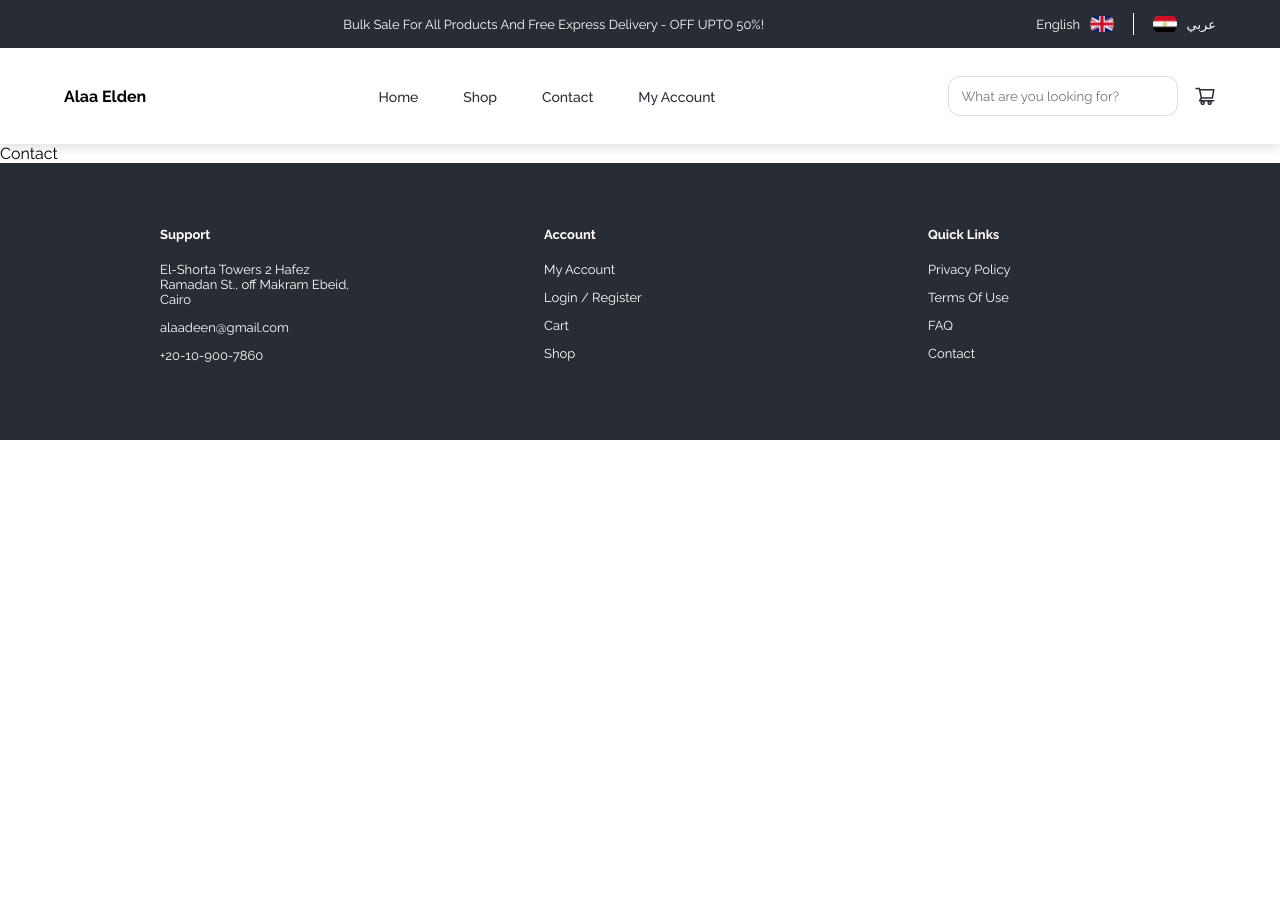
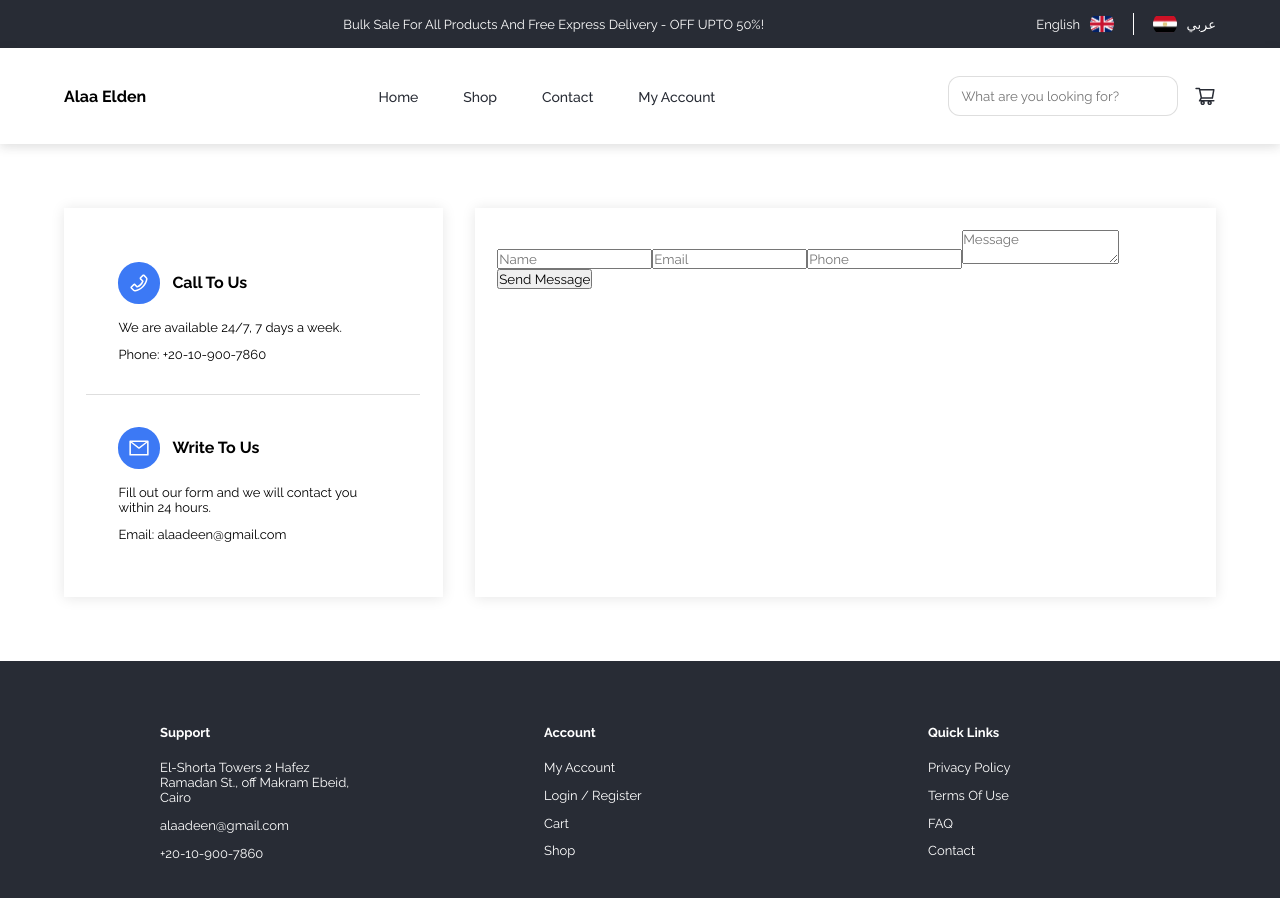
Before and after one commit to bilalbinyaar/alaa-elden-store, a React (Create React App) app: page /contact in a window 1280 px wide. Shown: the top 898 px of the page. Before the commit the page ends 800 px from the top, so only its background shows below. Built offline with nearby package versions, Linux system fonts and the light colour scheme.

Commit message:
Contact Page Left

```diff
--- a/src/index.css
+++ b/src/index.css
@@ -640,3 +640,63 @@ p {
   margin-left: 0.4rem;
   color: var(--optional-color);
 }
+
+/* CONTACT CSS */
+.contact .container {
+  padding: 4rem 0rem;
+}
+
+.contact-wrapper {
+  display: flex;
+  justify-content: space-between;
+  width: 100%;
+}
+
+.contact-left {
+  width: 50%;
+  padding: 1.4rem;
+  box-shadow: 0px 1px 13px 0px rgba(0, 0, 0, 0.1);
+}
+
+.contact-right {
+  width: 100%;
+  padding: 1.4rem;
+  box-shadow: 0px 1px 13px 0px rgba(0, 0, 0, 0.1);
+  margin-left: 2rem;
+}
+
+.contact-left-content {
+  padding: 2rem;
+}
+
+.contact-left-content p {
+  margin-top: 0.8rem;
+}
+
+.contact-icon {
+  display: flex;
+  align-items: center;
+  margin-bottom: 1rem;
+}
+
+.contact-icon h2 {
+  margin-left: 0.8rem;
+}
+
+.icon-inner {
+  padding: 0.6rem;
+  background-color: var(--optional-color);
+  border-radius: 50%;
+  display: flex;
+  justify-content: center;
+  align-items: center;
+}
+
+.icon-inner svg {
+  font-size: 22px;
+  color: var(--white-color);
+}
+
+.border-top-contact {
+  border-top: 1px solid #2b2b2b27;
+}
--- a/src/screens/Contact.js
+++ b/src/screens/Contact.js
@@ -1,7 +1,46 @@
 import React from 'react';
+import { AiOutlinePhone, AiOutlineMail } from 'react-icons/ai';
 
 const Contact = () => {
-  return <div>Contact</div>;
+  return (
+    <div className="contact">
+      <div className="container">
+        <div className="contact-wrapper">
+          <div className="contact-left">
+            <div className="contact-left-content">
+              <div className="contact-icon">
+                <div className="icon-inner">
+                  <AiOutlinePhone />
+                </div>
+                <h2>Call To Us</h2>
+              </div>
+              <p>We are available 24/7, 7 days a week.</p>
+              <p>Phone: +20-10-900-7860</p>
+            </div>
+            <div className="contact-left-content border-top-contact">
+              <div className="contact-icon">
+                <div className="icon-inner">
+                  <AiOutlineMail />
+                </div>
+                <h2>Write To Us</h2>
+              </div>
+              <p>Fill out our form and we will contact you within 24 hours.</p>
+              <p>Email: alaadeen@gmail.com</p>
+            </div>
+          </div>
+          <div className="contact-right">
+            <form className="contact-form">
+              <input type="text" placeholder="Name" />
+              <input type="email" placeholder="Email" />
+              <input type="number" placeholder="Phone" />
+              <textarea type="text" placeholder="Message" />
+              <input type="submit" value="Send Message" />
+            </form>
+          </div>
+        </div>
+      </div>
+    </div>
+  );
 };
 
 export default Contact;
```
